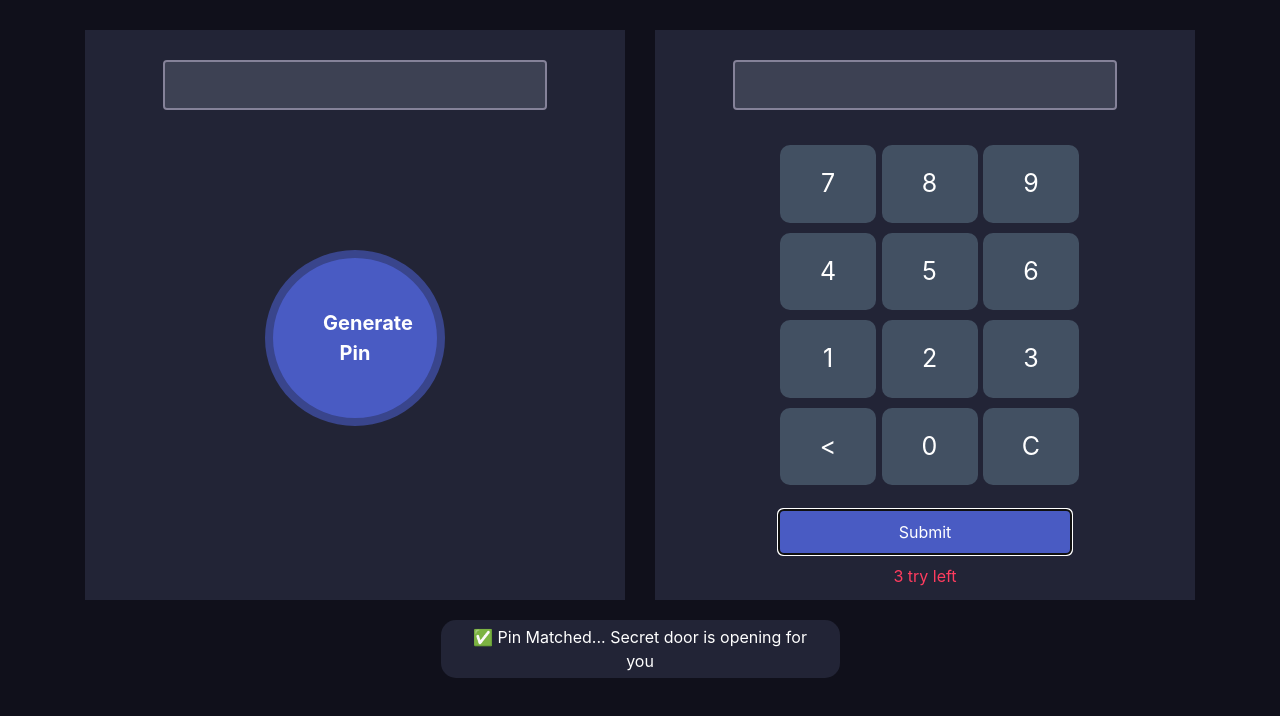
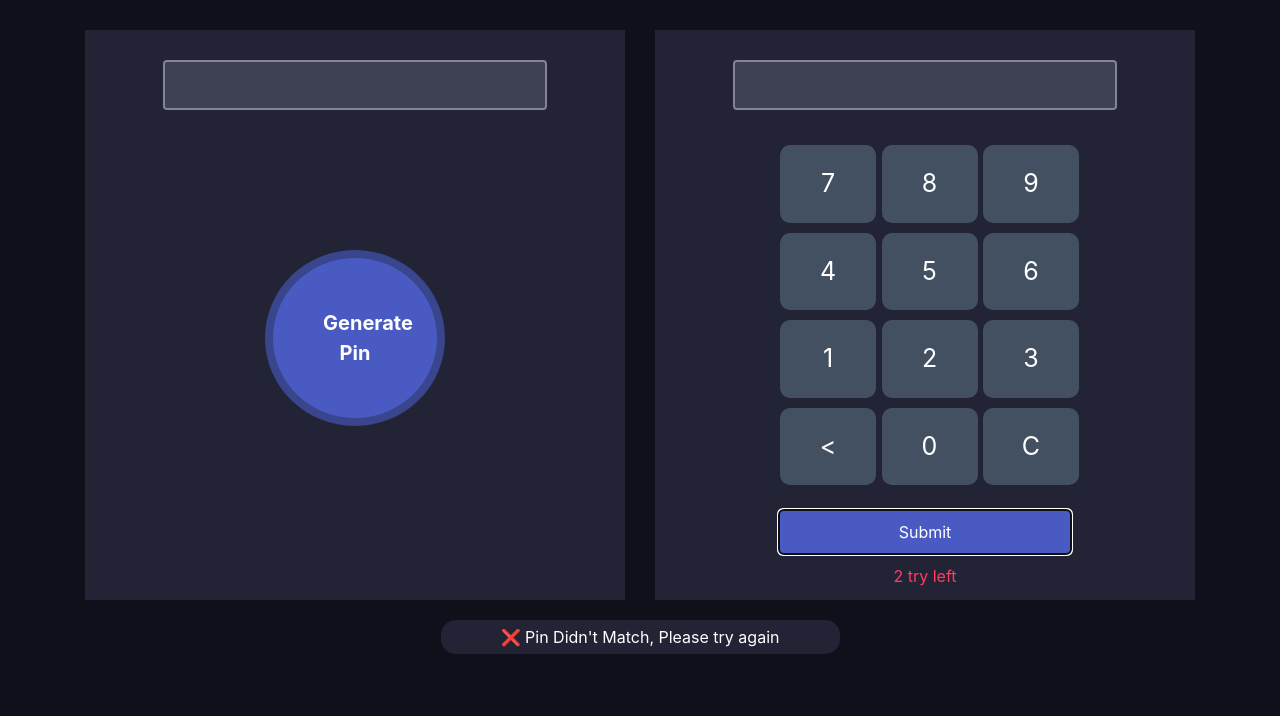
Before and after one commit to mdmehedyhassan/generate-pin, a plain HTML site: page index.html in a window 1280 px wide. Both pictures are taken after a click on the button "Submit". Drawn offline with nearby package versions, Linux system fonts and the light colour scheme.

Commit message:
delete button and match button

```diff
--- a/index.html
+++ b/index.html
@@ -37,13 +37,13 @@
                               <div class="button" onclick="numberInput(this)">3</div>
                             </div>
                             <div class="calc-button-row">
-                                <div class="button" >&lt;</div>
+                                <div class="button" onclick="clearLastOne()">&lt;</div>
                                 <div class="button" onclick="numberInput(this)">0</div>
                                 <div class="button" onclick="clearButton()">C</div>
                             </div>
                             <div>
                                 <button type="submit" class="submit-btn" onclick="submit()">Submit</button>
-                                <p class="action-left">3 try left</p>
+                                <p class="action-left"><span id="try-left">3</span> try left</p>
                             </div>
                     </div>
                 </div>
--- a/script.js
+++ b/script.js
@@ -4,32 +4,56 @@ function numberInput(id) {
         const element = stringNumber[i];
         const value = document.getElementById('generator-output').value;
         const newValue = value + element + '';
-        console.log(newValue)
         document.getElementById('generator-output').value = newValue;
     }
 }
 
-function submit(){
-    const generatorInput = document.getElementById('generator-input').value;
-    const generatorOutput = document.getElementById('generator-output').value;
-    if(generatorInput == generatorOutput){
-        document.getElementById('match').style = 'display: block';
-    }
-    else{
-        document.getElementById('not-match').style = 'display: block';
-    }
+function clearLastOne() {
+    let element = document.getElementById('generator-output').value;
+    let newElement = element.slice(0, element.length - 1)
+    document.getElementById('generator-output').value = newElement;
 }
 
-function clearButton(){
+function clearButton() {
     document.getElementById('generator-output').value = null;
 }
 
+function submit() {
+    const generatorInput = document.getElementById('generator-input').value;
+    const generatorOutput = document.getElementById('generator-output').value;
+    displayNoneBlock();
+    if (generatorInput == generatorOutput && generatorInput.length == 4) {
+        document.getElementById('match').style = 'display: block';
+    }
+    else {
+        document.getElementById('not-match').style = 'display: block';
+        tryLeftHandler();
+    }
+    clearButton()
+    document.getElementById('generator-input').value = null;
+}
+
+function tryLeftHandler(){
+    const tryLeftInput = document.getElementById('try-left').innerText;
+    const tryLeftInputNumber = parseInt(tryLeftInput);
+    const newValue = tryLeftInputNumber - 1;
+    document.getElementById('try-left').innerText = newValue;
+    return newValue;
+}
+
+
 function setGenerateInput() {
-    const generateInput = (Math.random()*10000+'').split(',')[0];
+    const generateInput = (Math.random() * 10000 + '').split(',')[0];
     const generateInputNumber = parseInt(generateInput)
     const toFixed = generateInputNumber.toFixed(0);
-    if(toFixed.length == 4) {
+    if (toFixed.length == 4) {
         document.getElementById('generator-input').value = toFixed;
     }
-    console.log(toFixed);
+    clearButton();
+    displayNoneBlock();
 }
+
+function displayNoneBlock() {
+    document.getElementById('match').style = 'display: none';
+    document.getElementById('not-match').style = 'display: none';
+}
```
